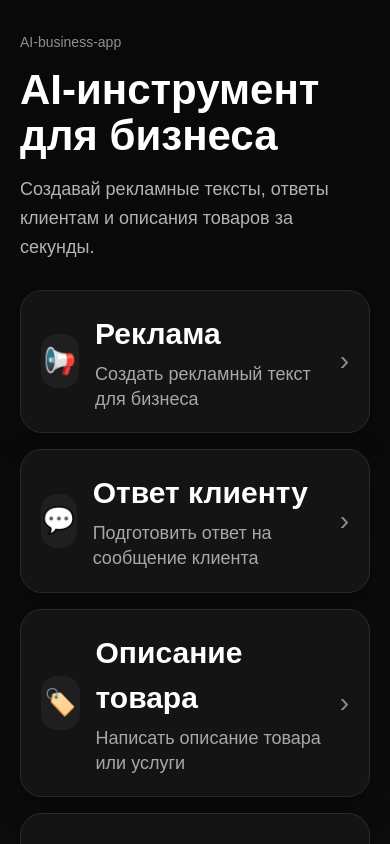
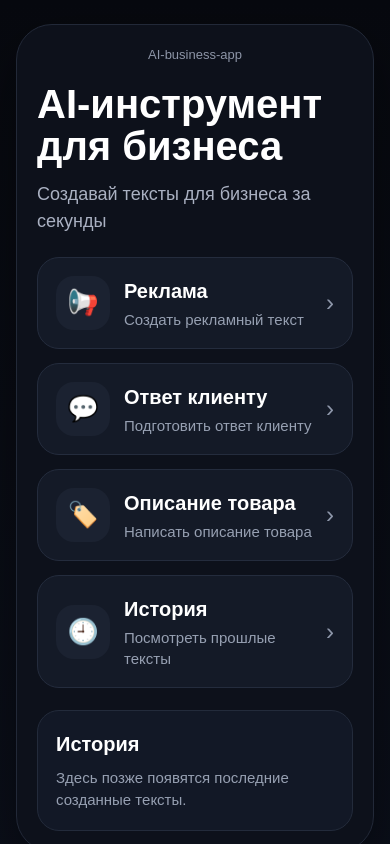
Before and after one commit to wallcraftmz-sys/ai-business-app, a Next.js app: page / in a window 390 px wide. Shown: the top 844 px of the page. Built offline with nearby package versions, Linux system fonts and the light colour scheme.

Commit message:
make home page mobile app style

```diff
--- a/app/page.tsx
+++ b/app/page.tsx
@@ -3,25 +3,25 @@ import Link from "next/link";
 const cards = [
   {
     title: "Реклама",
-    description: "Создать рекламный текст для бизнеса",
+    description: "Создать рекламный текст",
     href: "/generate?type=реклама",
     icon: "📢",
   },
   {
     title: "Ответ клиенту",
-    description: "Подготовить ответ на сообщение клиента",
+    description: "Подготовить ответ клиенту",
     href: "/generate?type=ответ",
     icon: "💬",
   },
   {
     title: "Описание товара",
-    description: "Написать описание товара или услуги",
+    description: "Написать описание товара",
     href: "/generate?type=описание",
     icon: "🏷️",
   },
   {
     title: "История",
-    description: "Посмотреть сохранённые тексты позже",
+    description: "Посмотреть прошлые тексты",
     href: "#",
     icon: "🕘",
   },
@@ -32,24 +32,32 @@ export default function HomePage() {
     <main
       style={{
         minHeight: "100vh",
-        background:
-          "linear-gradient(180deg, #090909 0%, #0d0d0d 100%)",
-        color: "white",
-        padding: "32px 20px 48px",
+        background: "linear-gradient(180deg, #07090f 0%, #0b0f1a 100%)",
+        display: "flex",
+        justifyContent: "center",
+        alignItems: "center",
+        padding: "24px 16px",
       }}
     >
       <div
         style={{
-          maxWidth: 780,
-          margin: "0 auto",
+          width: "100%",
+          maxWidth: 430,
+          minHeight: 820,
+          background: "#0d111b",
+          border: "1px solid #222938",
+          borderRadius: 36,
+          padding: 20,
+          boxShadow: "0 20px 60px rgba(0,0,0,0.45)",
+          color: "white",
         }}
       >
-        <div style={{ marginBottom: 28 }}>
         <div
           style={{
-              fontSize: 14,
-              color: "#8f8f8f",
-              marginBottom: 14,
+            textAlign: "center",
+            fontSize: 13,
+            color: "#8d95a7",
+            marginBottom: 18,
           }}
         >
           AI-business-app
@@ -57,10 +65,10 @@ export default function HomePage() {
 
         <h1
           style={{
-              fontSize: 42,
-              lineHeight: 1.1,
-              margin: 0,
+            fontSize: 40,
+            lineHeight: 1.05,
             fontWeight: 800,
+            margin: "0 0 14px 0",
           }}
         >
           AI-инструмент
@@ -70,57 +78,48 @@ export default function HomePage() {
 
         <p
           style={{
-              color: "#b3b3b3",
+            color: "#aab1c2",
             fontSize: 18,
-              lineHeight: 1.6,
-              marginTop: 16,
-              maxWidth: 560,
+            lineHeight: 1.5,
+            marginBottom: 22,
           }}
         >
-            Создавай рекламные тексты, ответы клиентам и описания
-            товаров за секунды.
+          Создавай тексты для бизнеса за секунды
         </p>
-        </div>
 
-        <div
-          style={{
-            display: "grid",
-            gap: 16,
-            marginBottom: 28,
-          }}
-        >
+        <div style={{ display: "grid", gap: 14 }}>
           {cards.map((card) => {
             const content = (
               <div
                 style={{
-                  backgroundColor: "#141414",
-                  border: "1px solid #2a2a2a",
+                  background: "#141a27",
+                  border: "1px solid #242c3d",
                   borderRadius: 22,
-                  padding: 20,
+                  padding: 18,
                   display: "flex",
                   alignItems: "center",
                   justifyContent: "space-between",
-                  gap: 16,
-                  boxShadow: "0 8px 30px rgba(0,0,0,0.25)",
+                  gap: 12,
                 }}
               >
                 <div
                   style={{
                     display: "flex",
                     alignItems: "center",
-                    gap: 16,
+                    gap: 14,
                   }}
                 >
                   <div
                     style={{
                       width: 54,
                       height: 54,
-                      borderRadius: 16,
-                      backgroundColor: "#1f1f1f",
+                      borderRadius: 18,
+                      background: "#1b2231",
                       display: "flex",
                       alignItems: "center",
                       justifyContent: "center",
-                      fontSize: 26,
+                      fontSize: 25,
+                      flexShrink: 0,
                     }}
                   >
                     {card.icon}
@@ -129,9 +128,9 @@ export default function HomePage() {
                   <div>
                     <div
                       style={{
-                        fontSize: 30,
+                        fontSize: 20,
                         fontWeight: 700,
-                        marginBottom: 6,
+                        marginBottom: 4,
                       }}
                     >
                       {card.title}
@@ -139,9 +138,9 @@ export default function HomePage() {
 
                     <div
                       style={{
-                        color: "#a8a8a8",
-                        fontSize: 18,
-                        lineHeight: 1.4,
+                        color: "#97a0b2",
+                        fontSize: 15,
+                        lineHeight: 1.35,
                       }}
                     >
                       {card.description}
@@ -151,8 +150,8 @@ export default function HomePage() {
 
                 <div
                   style={{
-                    fontSize: 28,
-                    color: "#8d8d8d",
+                    color: "#8e97aa",
+                    fontSize: 24,
                     flexShrink: 0,
                   }}
                 >
@@ -179,17 +178,18 @@ export default function HomePage() {
 
         <div
           style={{
-            backgroundColor: "#121212",
-            border: "1px solid #262626",
+            marginTop: 22,
+            background: "#121826",
+            border: "1px solid #232b3b",
             borderRadius: 22,
-            padding: 20,
+            padding: 18,
           }}
         >
           <div
             style={{
-              fontSize: 18,
+              fontSize: 20,
               fontWeight: 700,
-              marginBottom: 10,
+              marginBottom: 8,
             }}
           >
             История
@@ -197,12 +197,12 @@ export default function HomePage() {
 
           <div
             style={{
-              color: "#a5a5a5",
-              lineHeight: 1.6,
-              fontSize: 16,
+              color: "#97a0b2",
+              fontSize: 15,
+              lineHeight: 1.5,
             }}
           >
-            Здесь позже появятся последние сгенерированные тексты.
+            Здесь позже появятся последние созданные тексты.
           </div>
         </div>
       </div>
```
Lines whose indentation alone changed are shown as unchanged.
